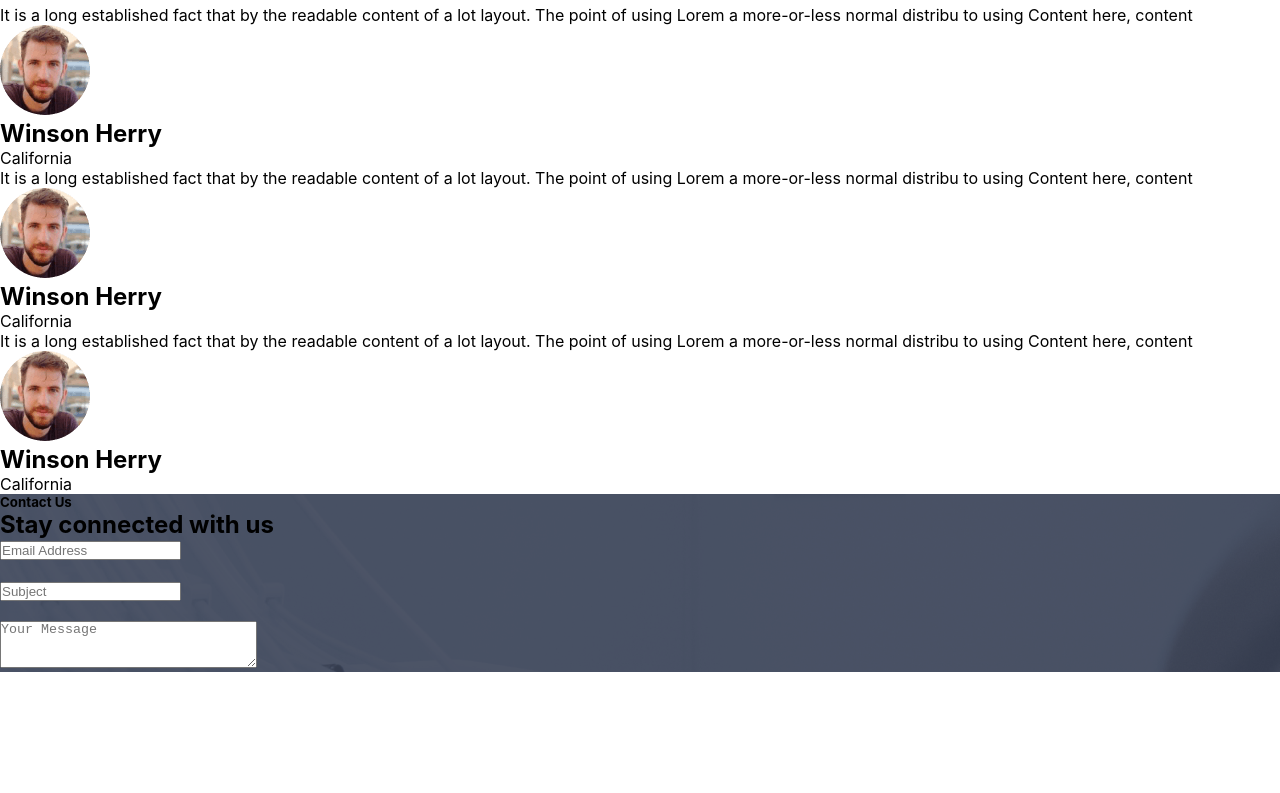
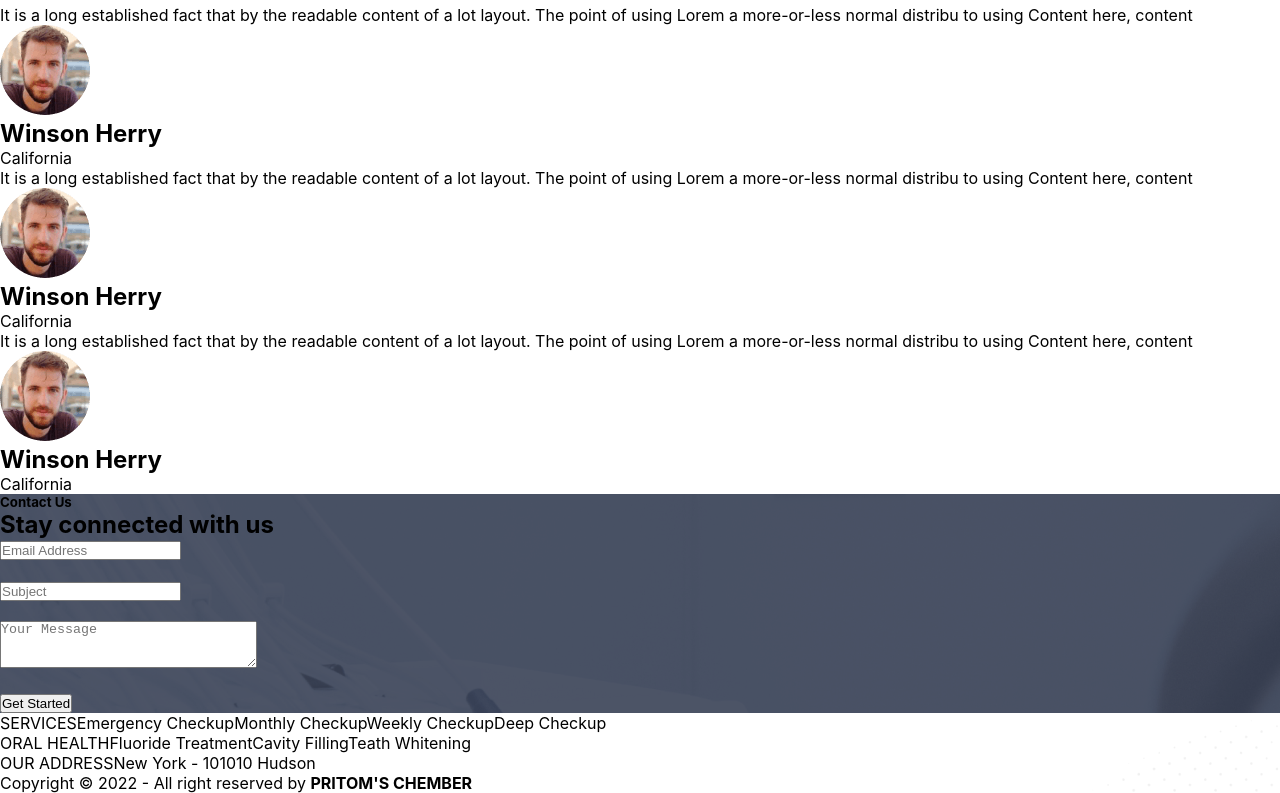
Before and after one commit to OahidZihad/dentist-appointment, a React (Create React App) app: page / in a window 1280 px wide. Shown: the part 5345-6138 px from the top of the page. Before the commit the page ends 6017 px from the top, so only its background shows below. Built offline with nearby package versions, Linux system fonts and the light colour scheme.

Commit message:
contact us and footer section added

```diff
--- a/src/App.js
+++ b/src/App.js
@@ -4,6 +4,7 @@ import { Routes, Route, Link } from "react-router-dom";
 import Home from "./Pages/Home/Home";
 import About from "./Pages/About/About";
 import Login from "./Pages/Login/Login";
+import Footer from "./Pages/Shared/Footer/Footer";
 
 function App() {
   return (
@@ -14,6 +15,7 @@ function App() {
         <Route path="/about" element={<About />} />
         <Route path="/login" element={<Login />} />
       </Routes>
+      <Footer></Footer>
     </div>
   );
 }
--- a/src/Pages/Home/ContactUs.js
+++ b/src/Pages/Home/ContactUs.js
@@ -7,27 +7,36 @@ const ContactUs = () => {
       <div className="container mx-auto">
         <div className="text-center py-5">
           <h5 className="text-primary text-lg">Contact Us</h5>
-          <h2 className="text-white text-4xl pt-2">Stay connected with us</h2>
+          <h2 className="text-white text-3xl">Stay connected with us</h2>
         </div>
-        <form className="text-center">
+        <form className="text-center py-4">
           <input
-            className="p-2 rounded-md"
+            className="p-2 rounded-md w-[400px]"
             type="text"
             placeholder="Email Address"
           />
           <br />
           <br />
-          <input className="p-2 rounded-md" type="text" placeholder="Subject" />
+          <input
+            className="p-2 rounded-md w-[400px]"
+            type="text"
+            placeholder="Subject"
+          />
           <br />
           <br />
           <textarea
-            className="p-2 rounded-md"
+            className="p-2 rounded-md w-[400px]"
             name=""
             id=""
             cols="30"
             rows="3"
             placeholder="Your Message"
           ></textarea>
+          <br />
+          <br />
+          <button class="btn btn-primary uppercase text-white font-bold bg-gradient-to-r from-secondary to-primary">
+            Get Started
+          </button>
         </form>
       </div>
     </div>
--- /dev/null
+++ b/src/Pages/Shared/Footer/Footer.js
@@ -0,0 +1,43 @@
+import React from "react";
+import footerImg from "../../../Assets/assets/images/footer.png";
+
+const Footer = () => {
+  return (
+    <section
+      className="container mx-auto"
+      style={{
+        backgroundImage: `url(${footerImg})`,
+        backgroundSize: "cover",
+      }}
+    >
+      <footer class="p-10">
+        <div className="footer flex justify-between">
+          <div>
+            <span class="footer-title">SERVICES</span>
+            <a class="link link-hover">Emergency Checkup</a>
+            <a class="link link-hover">Monthly Checkup</a>
+            <a class="link link-hover">Weekly Checkup</a>
+            <a class="link link-hover">Deep Checkup</a>
+          </div>
+          <div>
+            <span class="footer-title">ORAL HEALTH</span>
+            <a class="link link-hover">Fluoride Treatment</a>
+            <a class="link link-hover">Cavity Filling</a>
+            <a class="link link-hover">Teath Whitening</a>
+          </div>
+          <div>
+            <span class="footer-title">OUR ADDRESS</span>
+            <a class="link link-hover">New York - 101010 Hudson</a>
+          </div>
+        </div>
+        <div className="pt-10 text-center">
+          <p>
+            Copyright © 2022 - All right reserved by <b>PRITOM'S CHEMBER</b>
+          </p>
+        </div>
+      </footer>
+    </section>
+  );
+};
+
+export default Footer;
```
